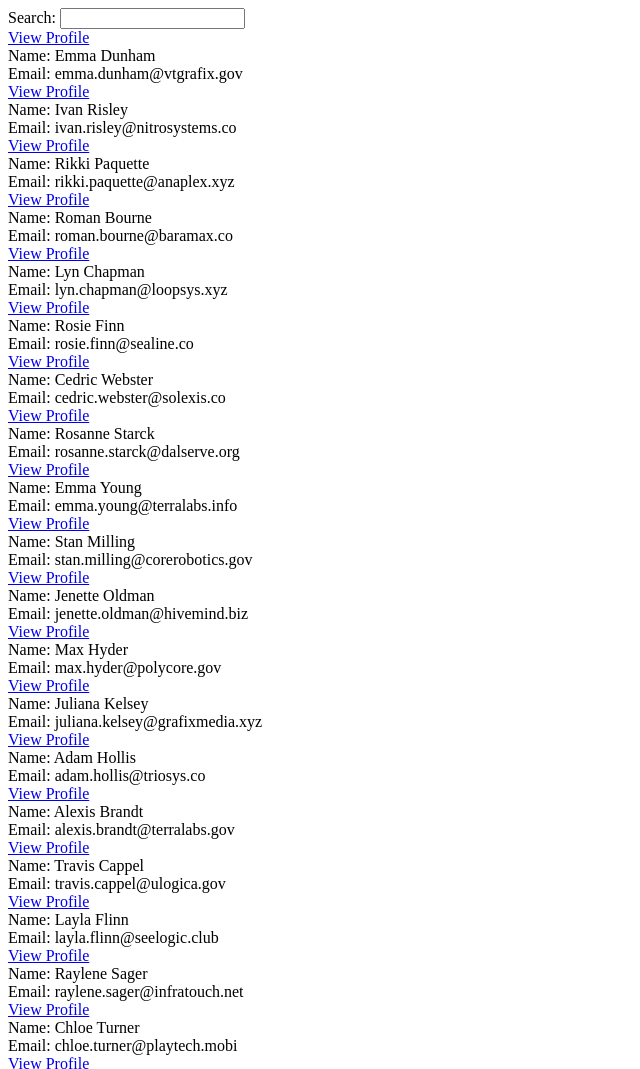
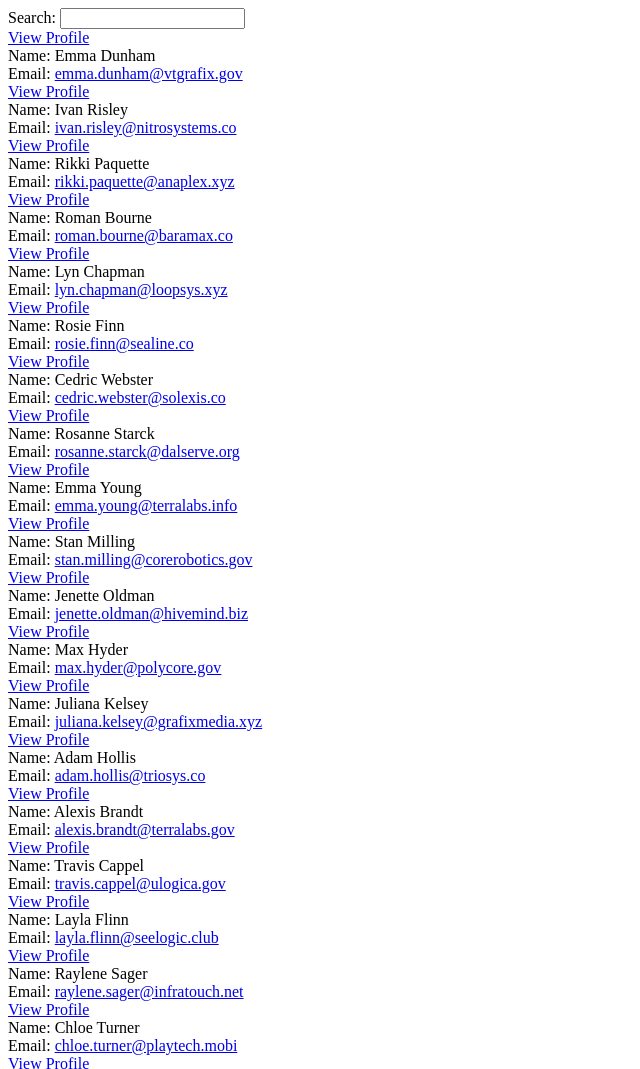
Before and after one commit to jacquesuys/beautyfix, a website: page public/index.html at #/users in a window 1280 px wide. Shown: the top 1069 px of the page, without its empty margins (0-640 px from the left). Drawn offline with nearby package versions, Linux system fonts and the light colour scheme; some packages are replaced by stand-ins of ours.

Commit message:
link to email address

```diff
--- a/public/partials/users.html
+++ b/public/partials/users.html
@@ -3,6 +3,6 @@
 	<div ng-repeat="user in users | filter:searchText track by $index">
 		<a ng-href="#/user/{{$index}}">View Profile</a>
 		<div>Name: {{ user.first_name }} {{ user.last_name }}</div>
-		<div>Email: {{ user.email_address }}</div>
+		<div>Email: <a href="mailto:{{ user.email_address }}">{{ user.email_address }}</a></div>
 	</div>
 </div>
```
